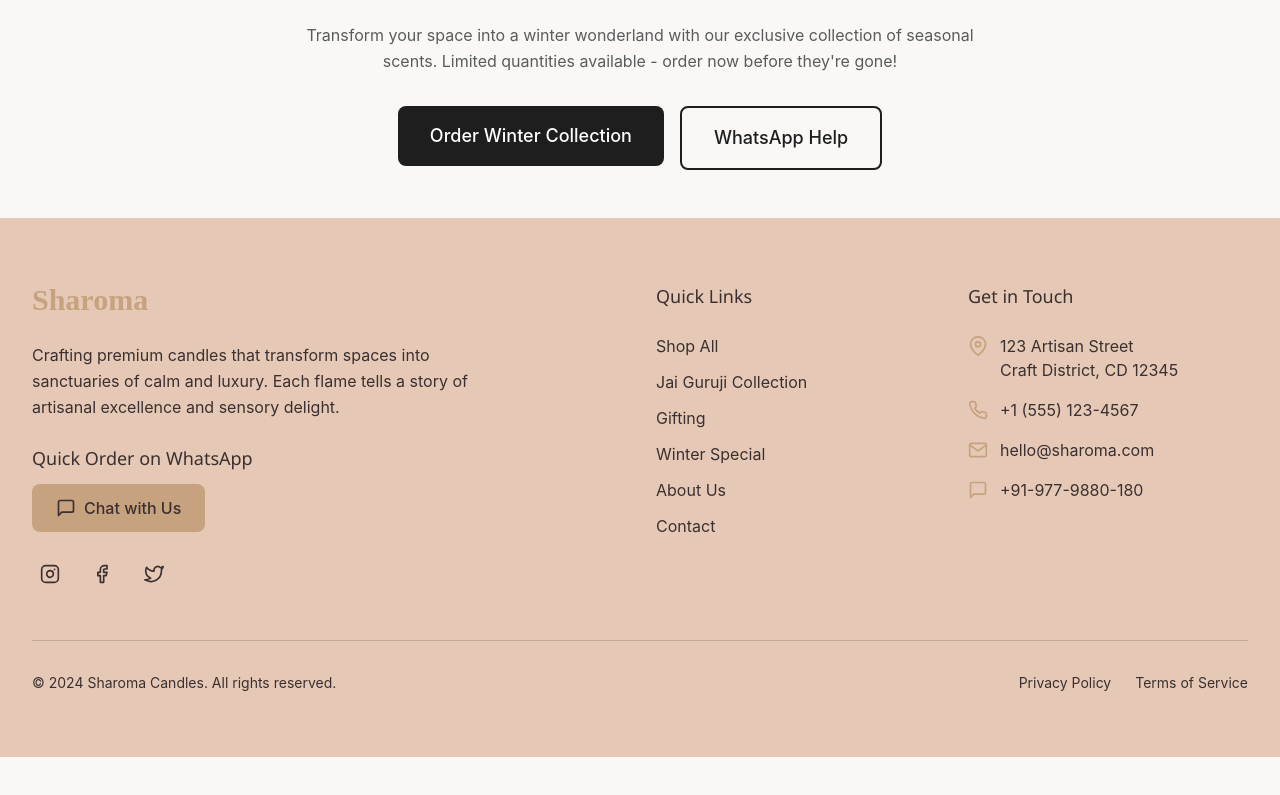
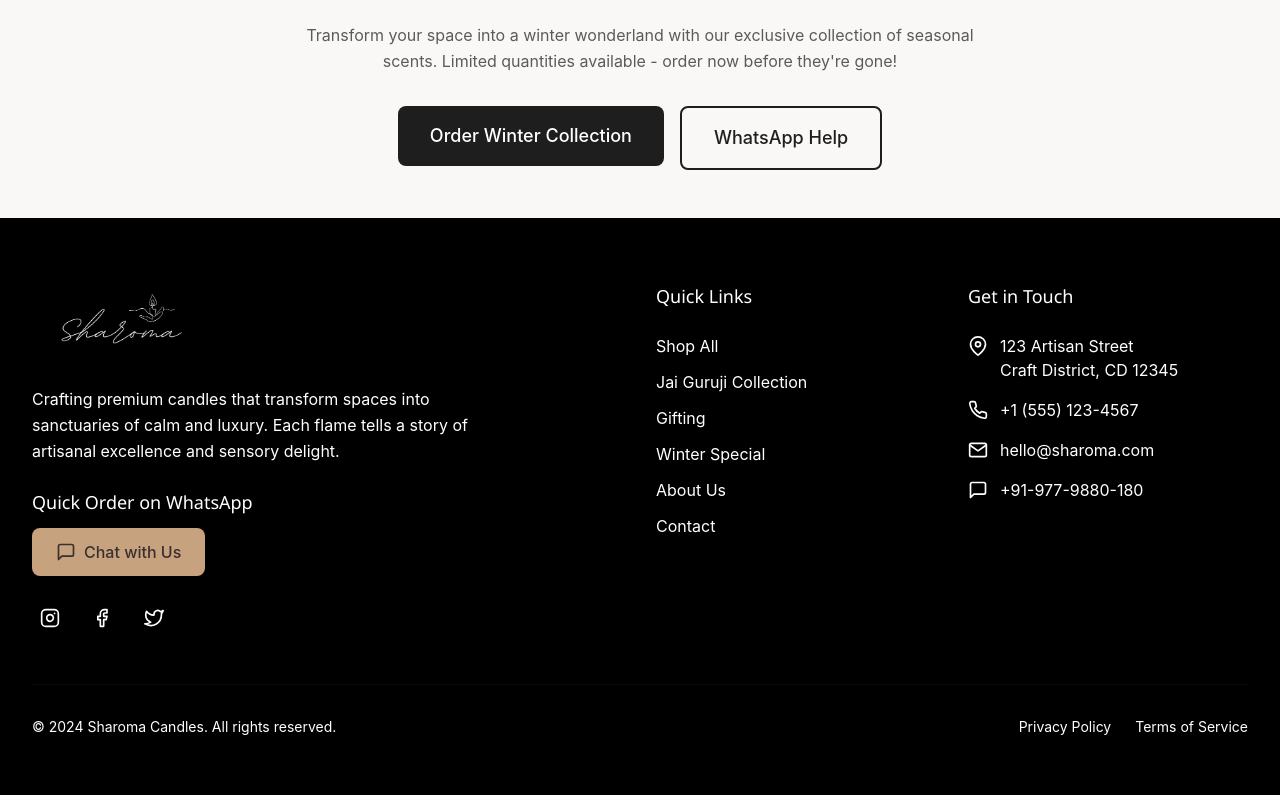
Before and after one commit to ichhakumari/sh-candles, a React (Vite) app: page /#/winter-special in a window 1280 px wide. Shown: the part 3202-3997 px from the top of the page. Before the commit the page ends 3959 px from the top, so only its background shows below. Built offline with nearby package versions, Linux system fonts and the light colour scheme; a web font is replaced by a local one.

Commit message:
fotter logo added

```diff
--- a/src/components/layout/Footer.jsx
+++ b/src/components/layout/Footer.jsx
@@ -23,17 +23,19 @@ const Footer = () => {
   };
 
   return (
-    <footer className="bg-[#E5C9B6] text-[#3B2F2F]">
+    <footer className="bg-black text-white">
+     {/* <footer className="bg-[#E5C9B6] text-[#3B2F2F]"> */}
       <div className="w-full px-4 sm:px-6 lg:px-8 py-16">
         <div className="grid grid-cols-1 md:grid-cols-2 lg:grid-cols-4 gap-8">
           {/* Brand & Newsletter */}
           <div className="lg:col-span-2">
             <Link to="/" className="inline-block mb-6">
-              <h2 className="text-3xl font-serif font-semibold text-[#C6A27E]">
+              {/* <h2 className="text-3xl font-serif font-semibold text-white">
                 Sharoma
-              </h2>
+              </h2> */}
+              <img src='/asserts/img/logobg.png' alt = "logo"  className="w-48 md:w-40 lg:w-44 h-auto mx-auto"></img>
             </Link>
-            <p className="text-[#3B2F2F] mb-6 max-w-md leading-relaxed">
+            <p className="text-white mb-6 max-w-md leading-relaxed">
               Crafting premium candles that transform spaces into sanctuaries of
               calm and luxury. Each flame tells a story of artisanal excellence
               and sensory delight.
@@ -55,21 +57,21 @@ const Footer = () => {
             <div className="flex space-x-4">
               <a
                 href="#"
-                className="p-2 text-[#3B2F2F] hover:text-[#C6A27E] transition-colors"
+                className="p-2 text-white hover:text-[#C6A27E] transition-colors"
                 aria-label="Instagram"
               >
                 <SafeIcon icon={FiInstagram} className="w-5 h-5" />
               </a>
               <a
                 href="#"
-                className="p-2 text-[#3B2F2F] hover:text-[#C6A27E] transition-colors"
+                className="p-2 text-white hover:text-[#C6A27E] transition-colors"
                 aria-label="Facebook"
               >
                 <SafeIcon icon={FiFacebook} className="w-5 h-5" />
               </a>
               <a
                 href="#"
-                className="p-2 text-[#3B2F2F] hover:text-[#C6A27E] transition-colors"
+                className="p-2 text-white hover:text-[#C6A27E] transition-colors"
                 aria-label="Twitter"
               >
                 <SafeIcon icon={FiTwitter} className="w-5 h-5" />
@@ -84,7 +86,7 @@ const Footer = () => {
               <li>
                 <Link
                   to="/shop"
-                  className="text-[#3B2F2F] hover:text-[#C6A27E] transition-colors"
+                  className="text-white hover:text-[#C6A27E] transition-colors"
                 >
                   Shop All
                 </Link>
@@ -92,7 +94,7 @@ const Footer = () => {
               <li>
                 <Link
                   to="/collection/jai-guruji"
-                  className="text-[#3B2F2F] hover:text-[#C6A27E] transition-colors"
+                  className="text-white hover:text-[#C6A27E] transition-colors"
                 >
                   Jai Guruji Collection
                 </Link>
@@ -100,7 +102,7 @@ const Footer = () => {
               <li>
                 <Link
                   to="/collection/gifting"
-                  className="text-[#3B2F2F] hover:text-[#C6A27E] transition-colors"
+                  className="text-white hover:text-[#C6A27E] transition-colors"
                 >
                   Gifting
                 </Link>
@@ -108,7 +110,7 @@ const Footer = () => {
               <li>
                 <Link
                   to="/winter-special"
-                  className="text-[#3B2F2F] hover:text-[#C6A27E] transition-colors"
+                  className="text-white hover:text-[#C6A27E] transition-colors"
                 >
                   Winter Special
                 </Link>
@@ -116,7 +118,7 @@ const Footer = () => {
               <li>
                 <Link
                   to="/about"
-                  className="text-[#3B2F2F] hover:text-[#C6A27E] transition-colors"
+                  className="text-white hover:text-[#C6A27E] transition-colors"
                 >
                   About Us
                 </Link>
@@ -124,7 +126,7 @@ const Footer = () => {
               <li>
                 <Link
                   to="/contact"
-                  className="text-[#3B2F2F] hover:text-[#C6A27E] transition-colors"
+                  className="text-white hover:text-[#C6A27E] transition-colors"
                 >
                   Contact
                 </Link>
@@ -139,9 +141,9 @@ const Footer = () => {
               <div className="flex items-start space-x-3">
                 <SafeIcon
                   icon={FiMapPin}
-                  className="w-5 h-5 text-[#C6A27E] mt-0.5 flex-shrink-0"
+                  className="w-5 h-5 text-white mt-0.5 flex-shrink-0"
                 />
-                <span className="text-[#3B2F2F]">
+                <span className="text-white">
                   123 Artisan Street
                   <br /> Craft District, CD 12345
                 </span>
@@ -149,23 +151,23 @@ const Footer = () => {
               <div className="flex items-center space-x-3">
                 <SafeIcon
                   icon={FiPhone}
-                  className="w-5 h-5 text-[#C6A27E] flex-shrink-0"
+                  className="w-5 h-5 text-white flex-shrink-0"
                 />
-                <span className="text-[#3B2F2F]">+1 (555) 123-4567</span>
+                <span className="text-white">+1 (555) 123-4567</span>
               </div>
               <div className="flex items-center space-x-3">
                 <SafeIcon
                   icon={FiMail}
-                  className="w-5 h-5 text-[#C6A27E] flex-shrink-0"
+                  className="w-5 h-5 text-white flex-shrink-0"
                 />
-                <span className="text-[#3B2F2F]">hello@sharoma.com</span>
+                <span className="text-white">hello@sharoma.com</span>
               </div>
               <div className="flex items-center space-x-3">
                 <SafeIcon
                   icon={FiMessageSquare}
-                  className="w-5 h-5 text-[#C6A27E] flex-shrink-0"
+                  className="w-5 h-5 text-white flex-shrink-0"
                 />
-                <span className="text-[#3B2F2F]">+91-977-9880-180</span>
+                <span className="text-white">+91-977-9880-180</span>
               </div>
             </div>
           </div>
@@ -173,19 +175,19 @@ const Footer = () => {
 
         {/* Bottom Bar */}
         <div className="border-t border-[#3B2F2F]/20 mt-12 pt-8 flex flex-col sm:flex-row justify-between items-center">
-          <p className="text-[#3B2F2F] text-sm">
+          <p className="text-white text-sm">
             © 2024 Sharoma Candles. All rights reserved.
           </p>
           <div className="flex space-x-6 mt-4 sm:mt-0">
             <Link
               to="/privacy"
-              className="text-[#3B2F2F] hover:text-[#C6A27E] text-sm transition-colors"
+              className="text-white hover:text-[#C6A27E] text-sm transition-colors"
             >
               Privacy Policy
             </Link>
             <Link
               to="/terms"
-              className="text-[#3B2F2F] hover:text-[#C6A27E] text-sm transition-colors"
+              className="text-white hover:text-[#C6A27E] text-sm transition-colors"
             >
               Terms of Service
             </Link>
--- a/src/pages/HomePage.jsx
+++ b/src/pages/HomePage.jsx
@@ -33,7 +33,7 @@ const HomePage = () => {
     {
       title: "Jai Guruji Sacred Candles",
       subtitle: "Divine Fragrances for Spiritual Moments",
-      cta: "Order Collection",
+      cta: "Explore Collection",
       link: "/collection/jai-guruji",
       image: "/asserts/img/11.png",
       category: "spiritual"
@@ -41,7 +41,7 @@ const HomePage = () => {
     {
       title: "Gifting Made Glowing",
       subtitle: "Perfect Presents for Every Occasion",
-      cta: "Find Gifts",
+      cta: "Explore Now",
       link: "/collection/gifting",
       image: "/asserts/img/gift.png",
       category: "gifting"
@@ -49,7 +49,7 @@ const HomePage = () => {
     {
       title: "Trending Candles",
       subtitle: "Our Most Popular Scents Right Now",
-      cta: "Order Now",
+      cta: "Explore Now",
       link: "/collection/trending",
       image: "/asserts/img/11.png",
       category: "trending"
@@ -349,6 +349,7 @@ const HomePage = () => {
               <li>• 50-60 hour burn time</li>
               <li>• Perfect for meditation and spiritual practices</li>
             </ul>
+            <br></br>
             <Link to="/collection/jai-guruji">
               <Button variant="primary" size="lg">
                 Explore Collection
```
